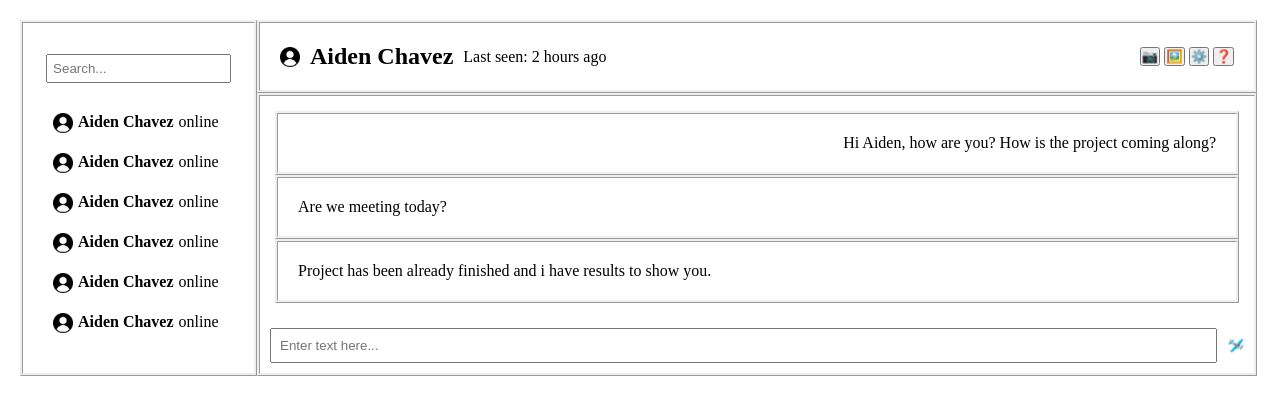
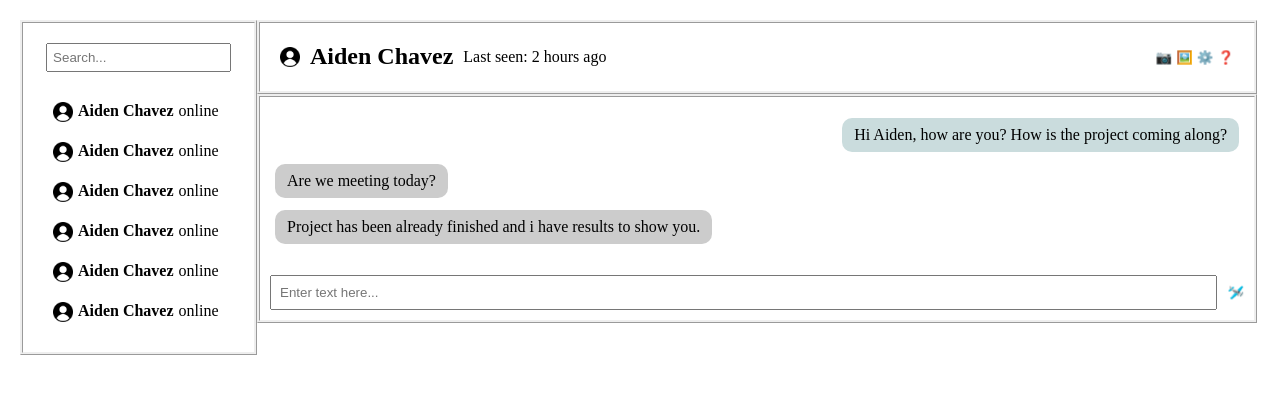
Before and after one commit to Fabrizio2309/chat-ui-tp-Fabrizio-Caricato, a plain HTML site: page index.html in a window 1280 px wide. Drawn offline with Linux system fonts and the light colour scheme.

Commit message:
mensajes de texto alineados y adaptados

```diff
--- a/index.html
+++ b/index.html
@@ -83,9 +83,9 @@
       </section>
       <section class="contenedor-chat">
         <div class="contenedor-mensajes">
-          <p>Hi Aiden, how are you? How is the project coming along?</p>
-          <p>Are we meeting today?</p>
-          <p>Project has been already finished and i have results to show you.</p>
+          <p class="mensaje-derecha">Hi Aiden, how are you? How is the project coming along?</p>
+          <p class="mensaje-izquierda">Are we meeting today?</p>
+          <p class="mensaje-izquierda">Project has been already finished and i have results to show you.</p>
         </div>
         <div class="contenedor-envio-mensaje">
           <input type="text" placeholder="Enter text here...">
--- a/main.css
+++ b/main.css
@@ -26,6 +26,8 @@ aside input {
 
 button {
   cursor: pointer;
+  background-color: transparent;
+  border: none;
 }
 
 ul {
@@ -77,23 +79,32 @@ main {
 
 .contenedor-chat {
   border-style: ridge;
-  height: 100%;
-  display: flex;
+  display: inline-flex; /* Usar inline-flex para que se ajuste al contenido */
   flex-direction: column;
-  justify-content: space-between;
+  justify-content: flex-start; /* o lo que prefieras */
 }
 
 .contenedor-mensajes {
   margin: 15px;
+  display: flex;
+  flex-direction: column;
 }
 
-.contenedor-mensajes p{
-  padding: 20px;
-  border-style: ridge;
+.contenedor-mensajes p {
+  display: flex;
+  max-width: fit-content;
+  padding: 8px 12px;
+  margin: 6px 0;
+  border-radius: 10px;
 }
 
-.contenedor-mensajes p:first-child{
-  text-align: end;
+.mensaje-derecha {
+  align-self: flex-end;
+  background-color: rgb(202, 220, 221);
+}
+
+.mensaje-izquierda {
+  background-color: rgb(204, 204, 204);
 }
 
 .contenedor-envio-mensaje {
@@ -107,8 +118,3 @@ main {
   width: 100%;
   padding: 8px;
 }
-
-.contenedor-envio-mensaje button {
-  background-color: transparent;
-  border: none;
-}
```
